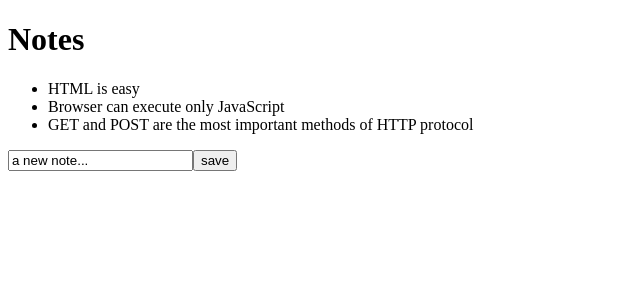
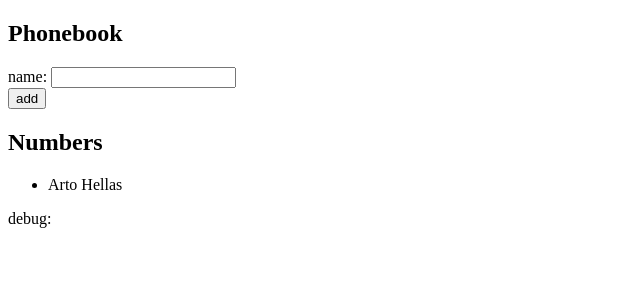
Before and after one commit to Vardagsbruket/fullstackopen, a React (Vite) app in the folder part2.b/: page / in a window 1280 px wide. Shown: the top 300 px of the page, without its empty margins (0-640 px from the left). Built offline with nearby package versions, Linux system fonts and the light colour scheme.

Commit message:
finish exercise 2.6

```diff
--- a/part2.b/src/App.jsx
+++ b/part2.b/src/App.jsx
@@ -1,39 +1,42 @@
 import { useState } from "react";
-import Note from "./components/Note";
 
-const App = (props) => {
-  const [notes, setNotes] = useState(props.notes);
-  const [newNote, setNewNote] = useState("a new note...");
+const App = () => {
+  const [persons, setPersons] = useState([{ name: "Arto Hellas" }]);
+  const [newName, setNewName] = useState("");
 
-  const handleNoteChange = (event) => {
-    console.log(event.target.value);
-    setNewNote(event.target.value);
+  const addName = (event) => {
+    event.preventDefault();
+    const personObject = {
+      name: newName,
+      id: persons.length + 1,
+    };
+    setPersons(persons.concat(personObject));
+    setNewName("");
   };
 
-  const addNote = (event) => {
-    event.preventDefault();
-    const noteObject = {
-      content: newNote,
-      important: Math.random() < 0.5,
-      id: notes.length + 1,
-    };
-    console.log("button clicked", event.target);
-    setNotes(notes.concat(noteObject));
-    setNewNote("");
+  const handleNameChange = (event) => {
+    console.log(event.target.value);
+    setNewName(event.target.value);
   };
 
   return (
     <div>
-      <h1>Notes</h1>
+      <h2>Phonebook</h2>
+      <form onSubmit={addName}>
+        <div>
+          name: <input value={newName} onChange={handleNameChange} />
+        </div>
+        <div>
+          <button type="submit">add</button>
+        </div>
+      </form>
+      <h2>Numbers</h2>
       <ul>
-        {notes.map((note) => (
-          <Note key={note.id} note={note} />
+        {persons.map((person) => (
+          <li key={person.name}>{person.name}</li>
         ))}
       </ul>
-      <form onSubmit={addNote}>
-        <input value={newNote} onChange={handleNoteChange} />
-        <button type="submit">save</button>
-      </form>
+      <div>debug: {newName}</div>
     </div>
   );
 };
```
